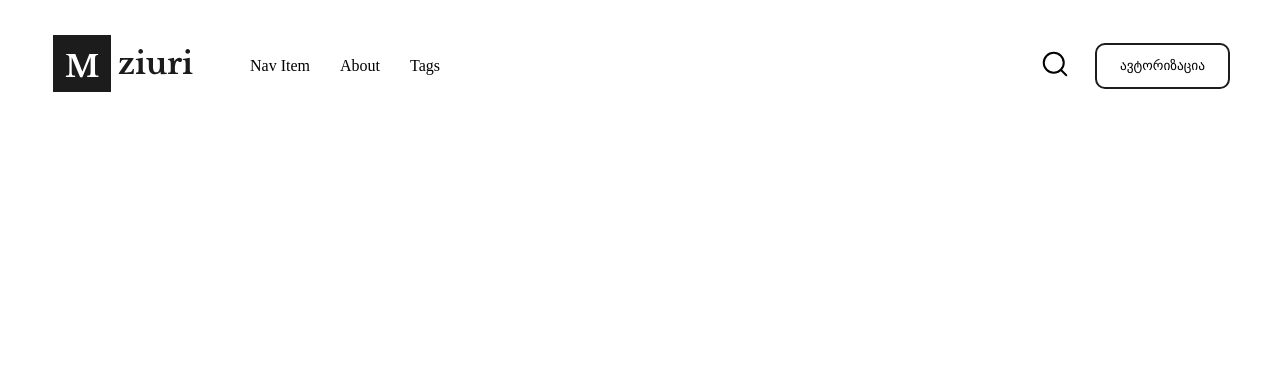
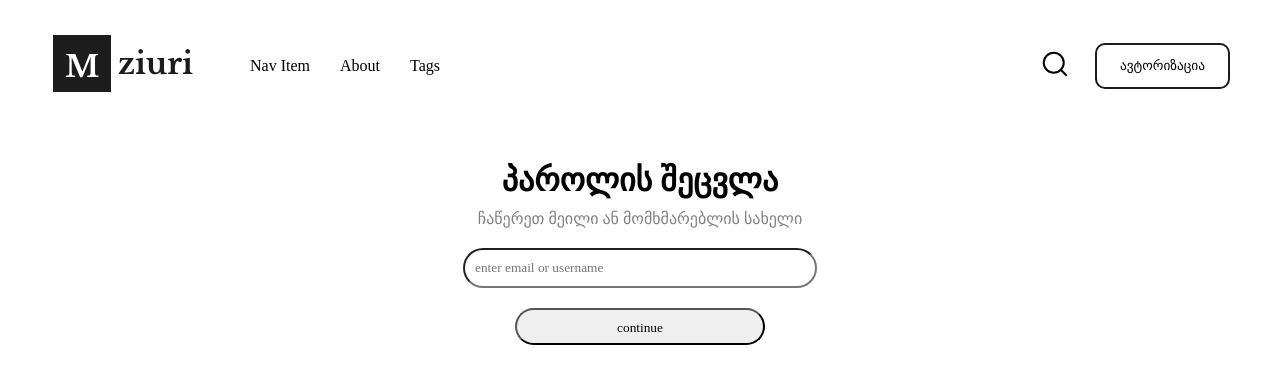
Before and after one commit to nikazhvania/project, a React (Create React App) app: page /reset/1 in a window 1280 px wide. Shown: the top 384 px of the page. Built offline with nearby package versions, Linux system fonts and the light colour scheme; no server answers; the database is empty; a small style sheet from the web is missing.

Commit message:
reset password

```diff
--- a/src/App.js
+++ b/src/App.js
@@ -9,6 +9,8 @@ import SearchResult from "./pages/Search/result";
 import Fullpost from "./pages/Fullpost/Fullpost";
 import About from "./pages/About/About";
 import Profile from "./pages/Profile/Profile";
+import Reset from "./pages/Reset/reset";
+import ResetResult from "./pages/resetResult/resetResult";
 function App() {
   return (
     <div className="container">
@@ -21,6 +23,8 @@ function App() {
         <Route path="/Fullpost/:postId-:keyword" component={Fullpost} />
         <Route path="/about" component={About} />
         <Route path="/profile/:userId" component={Profile}></Route>
+        <Route path="/reset/:userId" component={Reset}></Route>
+        <Route path="/resetResult/:userId" component={ResetResult}></Route>
       </Switch>
     </div>
   );
--- a/src/pages/About/About.jsx
+++ b/src/pages/About/About.jsx
@@ -17,7 +17,7 @@ export default function About() {
         </p>
       </div>
       <div className="contact-section">
-        <img src={`${process.end.PUBLIC_URL}/assets.images/contact.svg`} />
+        <img src={`${process.env.PUBLIC_URL}/assets/images/contact.svg`} />
       </div>
     </div>
   );
--- a/src/pages/HomePage/HomePage.jsx
+++ b/src/pages/HomePage/HomePage.jsx
@@ -5,8 +5,16 @@ function HomePage() {
   const profileRedirect = () => {
     history.push("/profile/ShJOWyOoliNHSez2IkYz");
   };
+  const profileRedirect1 = () => {
+    history.push("/reset/ShJOWyOoliNHSez2IkYz");
+  };
   const history = useHistory();
-  return <button onClick={() => profileRedirect()}>profile</button>;
+  return (
+    <div>
+      <button onClick={() => profileRedirect()}>profile</button>
+      <button onClick={() => profileRedirect1()}>reset password</button>
+    </div>
+  );
 }
 
 export default HomePage;
--- /dev/null
+++ b/src/pages/Reset/reset.jsx
@@ -0,0 +1,53 @@
+import { useParams } from "react-router";
+import { useState, useEffect } from "react";
+import { firestore } from "../../firebase/firebase.config";
+import { useHistory } from "react-router";
+import "../../styles/reset.css";
+export default function Reset() {
+  const history = useHistory();
+  const { userId } = useParams();
+  const [data, setData] = useState([]);
+  const [emaill, setEmaill] = useState("");
+
+  const getEmail = () => {
+    if (emaill == data.email) {
+      history.push(`/resetResult/${userId}`);
+    } else if (emaill == data.username) {
+      history.push(`/resetResult/${userId}`);
+    } else {
+      document.getElementById("error").style.display = "block";
+    }
+  };
+  const getUser = async () => {
+    await firestore
+      .collection("Users")
+      .doc(userId)
+      .get()
+      .then((doc) => {
+        setData(doc.data());
+      });
+  };
+  useEffect(() => {
+    getUser();
+  }, []);
+  return (
+    <div className="reset-info">
+      <h1>პაროლის შეცვლა</h1>
+      <p>ჩაწერეთ მეილი ან მომხმარებლის სახელი</p>
+      <input
+        type="email"
+        onChange={(e) => setEmaill(e.target.value)}
+        placeholder="enter email or username"
+      />
+      <input
+        type="submit"
+        className="button"
+        value="continue"
+        onClick={() => getEmail()}
+      />
+      <div className="errormessege" id="error">
+        <p>email or username incorrect</p>
+      </div>
+    </div>
+  );
+}
--- a/src/pages/Search/result.jsx
+++ b/src/pages/Search/result.jsx
@@ -82,7 +82,6 @@ function SearchResult() {
                         ? `${item.content.substring(0, 350)}...`
                         : item.content}
                     </p>
-                    {console.log("sdmo")}
                     <button
                       style={{ display: "inlineBlock" }}
                       onClick={() => Fullpost(item.id)}
@@ -97,7 +96,7 @@ function SearchResult() {
         })
       ) : (
         <div className="errormessege">
-          <h1>{data}</h1>
+          <h1>error</h1>
         </div>
       )}
     </div>
--- /dev/null
+++ b/src/pages/resetResult/resetResult.jsx
@@ -0,0 +1,39 @@
+import { useParams } from "react-router";
+import { firestore } from "../../firebase/firebase.config";
+import { useState } from "react";
+import { useHistory } from "react-router";
+export default function ResetResult() {
+  const history = useHistory();
+  const { userId } = useParams();
+  const [newPassword, setNewPassword] = useState("");
+
+  const updatePassword = async () => {
+    await firestore
+      .collection("Users")
+      .doc(userId)
+      .update({
+        password: newPassword,
+      })
+      .then(() => {
+        history.push(`/login`);
+      });
+  };
+
+  return (
+    <div className="reset-info">
+      <h1>პაროლის აღდგენა</h1>
+      <p>ჩაწერეთ ახალი პაროლი</p>
+      <input
+        onChange={(e) => setNewPassword(e.target.value)}
+        type="email"
+        placeholder="new password"
+      />
+      <input
+        type="submit"
+        onClick={() => updatePassword()}
+        className="button"
+        value="reset password"
+      />
+    </div>
+  );
+}
--- /dev/null
+++ b/src/styles/reset.css
@@ -0,0 +1,46 @@
+* {
+  margin: 0;
+  padding: 0;
+  box-sizing: border-box;
+}
+.reset-info {
+  width: 50%;
+  margin: 10px auto;
+  height: 500px;
+}
+.reset-info h1 {
+  margin-top: 30px;
+}
+.reset-info h1,
+.reset-info p {
+  text-align: center;
+}
+.reset-info p {
+  color: grey;
+  margin-top: 10px;
+}
+.reset-info input {
+  padding: 10px;
+  border-radius: 50px;
+  width: 60%;
+  margin: 20px auto;
+  display: block;
+}
+.button {
+  width: 250px !important;
+  height: 37px;
+  margin: auto;
+  display: block;
+}
+.errormessege {
+  border: solid red 1px;
+  background-color: rgb(189, 94, 94);
+  margin-top: 50px;
+  height: 100px;
+  display: none;
+}
+.errormessege p {
+  font-size: 20px;
+  color: white;
+  margin-top: 35px;
+}
```
